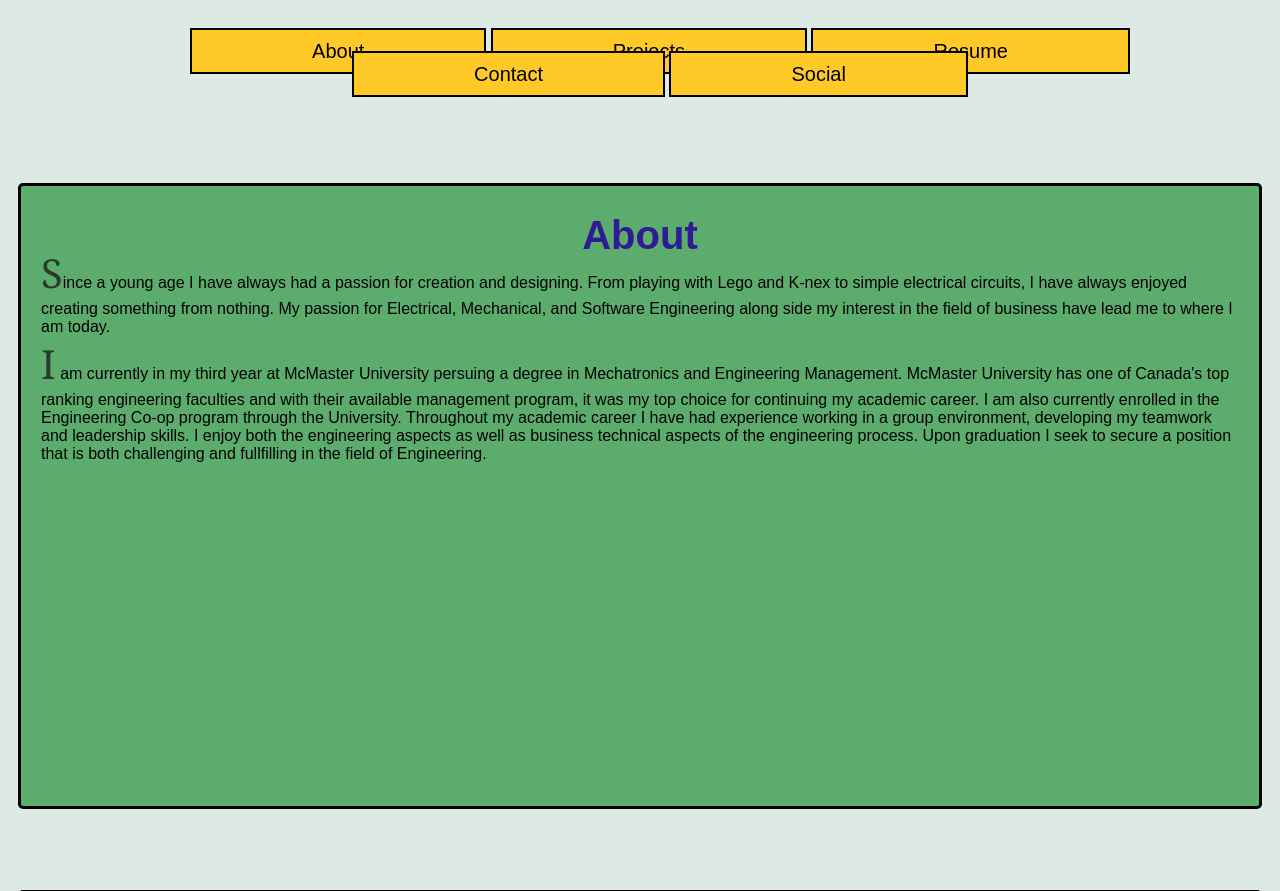
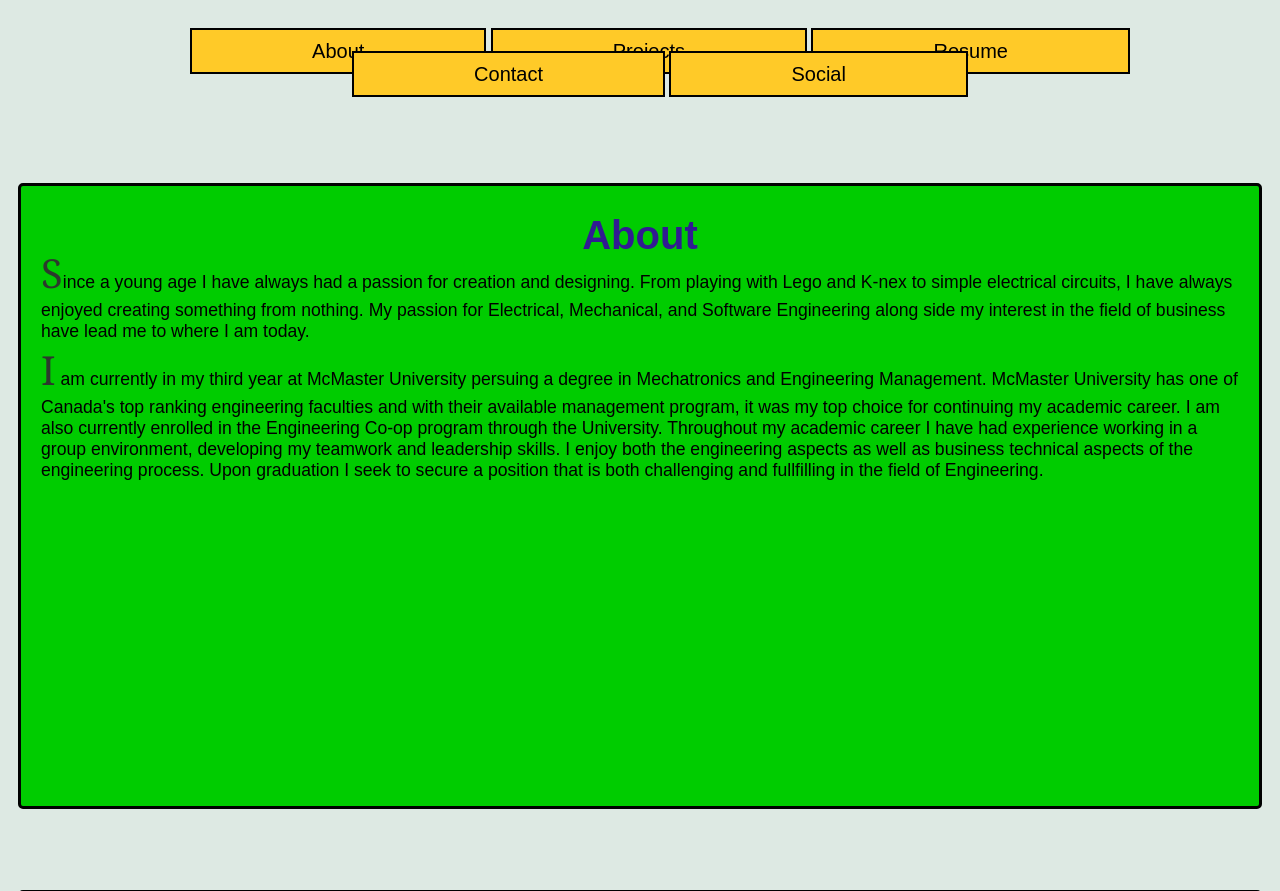
Before and after one commit to GrayBowl/GrayBowl.github.io, a PHP site: page / in a window 1280 px wide; the page is wider, and only the part inside the window is pictured. Shown: the part 83-974 px from the top of that part. Run offline with PHP 8.4, Linux system fonts and the light colour scheme.

Commit message:
Update stylesheet.css

```diff
--- a/stylesheet.css
+++ b/stylesheet.css
@@ -50,7 +50,6 @@ li{
 
 #aboutP{
 	width: 1800px;
-	font-size: 17px;
 	margin-top: -40px;
 }
 
@@ -96,7 +95,7 @@ li{
 }
 
 .aboutS{
-	background-color: #5CAD6D;
+	background-color: #00cc00;
 	height:620px;
 	margin-left: 10px;
 	margin-right: 10px;
@@ -104,6 +103,8 @@ li{
 	border-radius: 5px;
 	padding-left: 20px;
 	padding-right: 20px;
+	color: black;
+	font-size: 1.1em;
 }
 
 .projectS{
```
